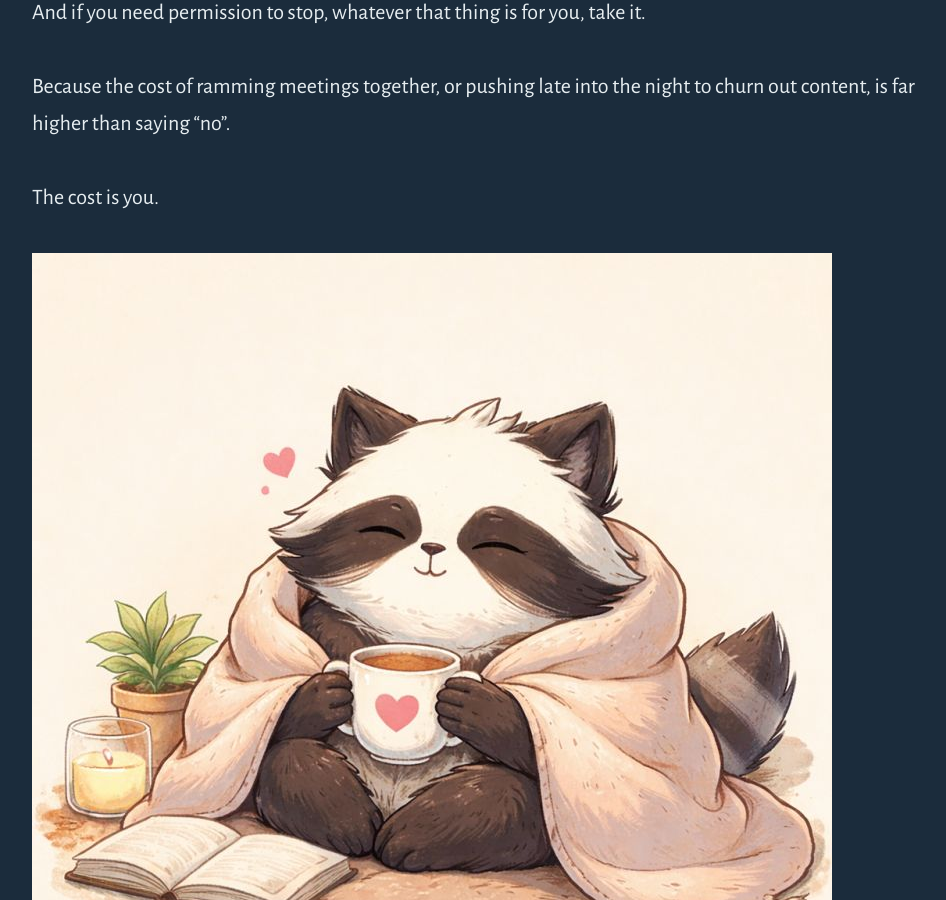
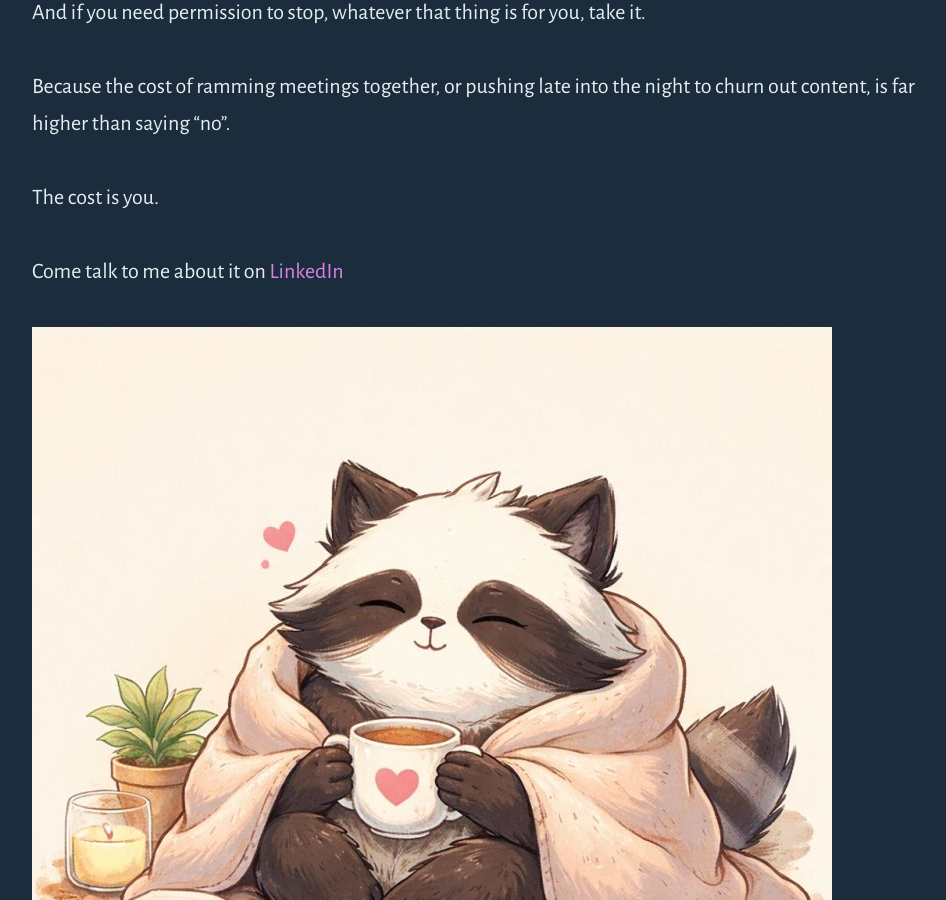
Before and after one commit to outragedpinkracoon/outragedpinkracoon.github.io, a Jekyll site: the page built from _posts/2026-01-06-if-you-dont-rest-you-pay-for-it.md, in a window 1280 px wide and 900 px high, scrolled down 1385 px. Shown: the whole window, without its empty margins (149-1095 px from the left). Built offline with Jekyll 4.4.1, drawn with Linux system fonts in a browser that asks for light colours; comment, search, counter and statistics services are not loaded.

Commit message:
adds linkedin url to if you don't rest post
Co-Authored-By: Claude Sonnet 4.6 <noreply@anthropic.com>

```diff
--- a/_posts/2026-01-06-if-you-dont-rest-you-pay-for-it.md
+++ b/_posts/2026-01-06-if-you-dont-rest-you-pay-for-it.md
@@ -35,4 +35,6 @@ Because the cost of ramming meetings together, or pushing late into the night to
 
 The cost is you.
 
+Come talk to me about it on [LinkedIn](https://www.linkedin.com/posts/outragedpinkracoon_selfcare-leadership-racoonsarecute-activity-7406990740419137540-lnR7?utm_source=share&utm_medium=member_desktop&rcm=ACoAAAMfD2YBUmrW9Ms5pgX0i7ctn2PFFKQvV3k)
+
 ![a raccoon resting peacefully outside](/assets/images/if-you-dont-rest/1.png)
```
